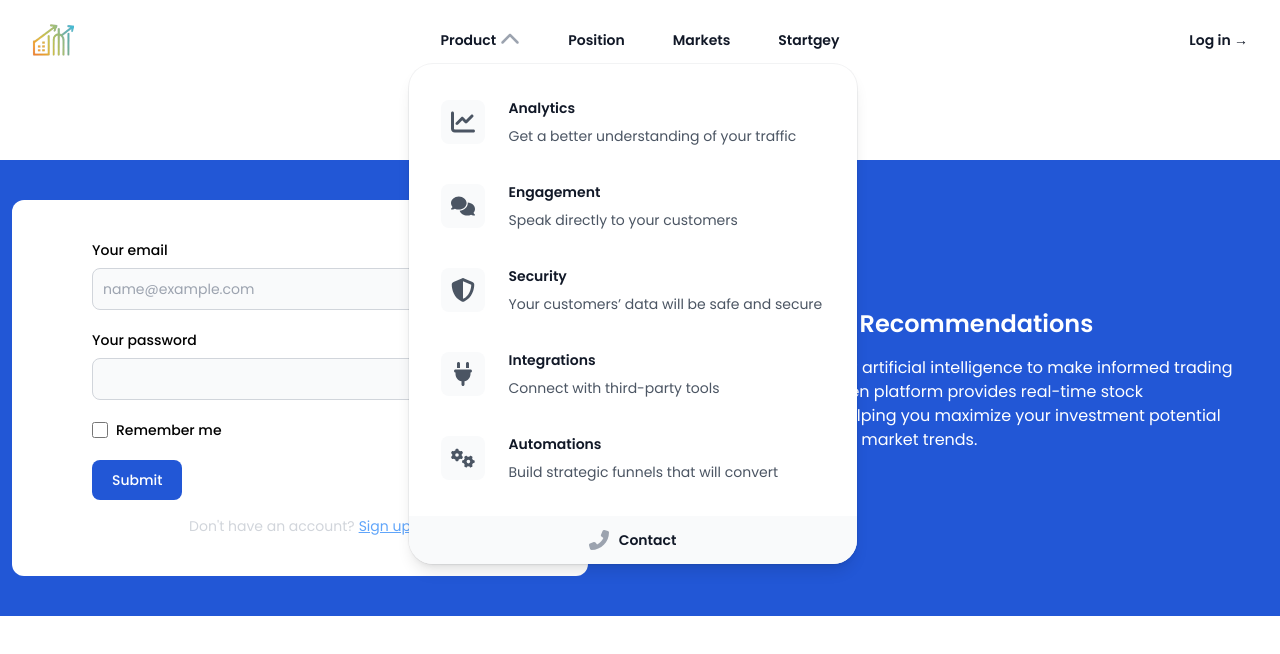
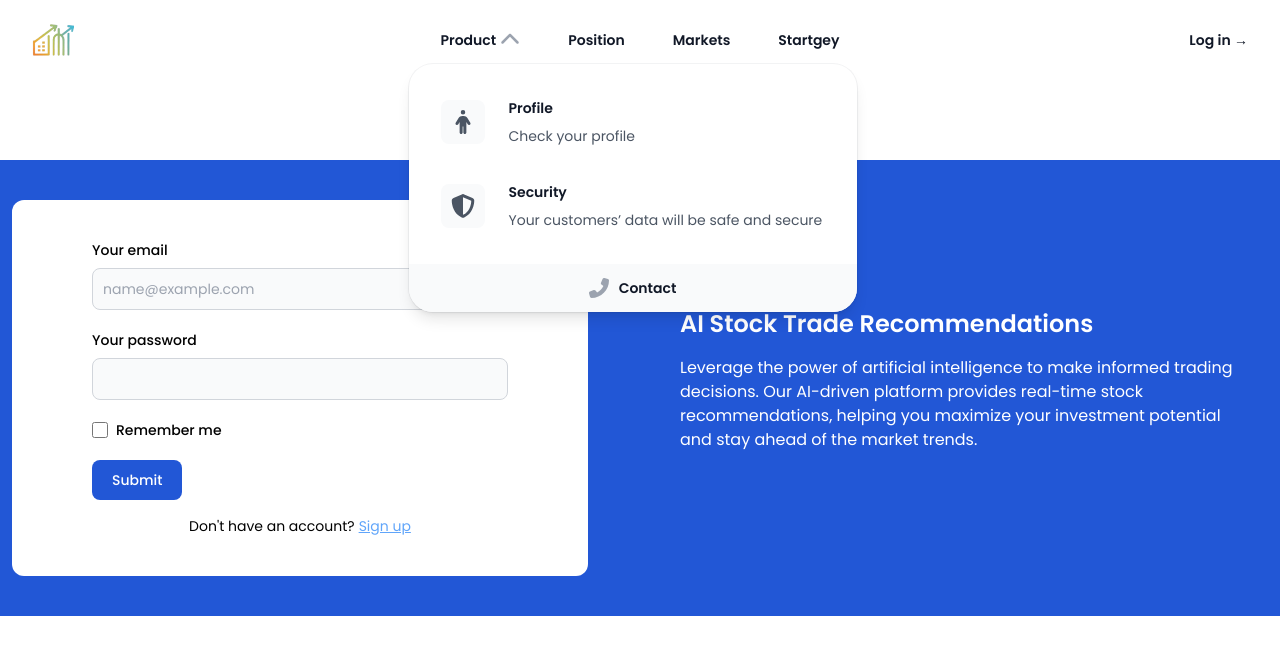
Before and after one commit to rmhaiderali/Stock-Trade-Management-, a React (Vite) app: page /login in a window 1280 px wide. Both pictures are taken after a click on the button "Product". Shown: the top 654 px of the page. Built offline with nearby package versions, Linux system fonts and the light colour scheme.

Commit message:
new changes

```diff
--- a/src/Components/Header/Navbar.jsx
+++ b/src/Components/Header/Navbar.jsx
@@ -1,6 +1,6 @@
 import React, { useState } from 'react';
 import { FontAwesomeIcon } from '@fortawesome/react-fontawesome';
-import { faBars, faChevronDown, faTimes, faChartLine, faComments, faShieldAlt, faPlug, faCogs, faPlayCircle, faPhoneAlt } from '@fortawesome/free-solid-svg-icons';
+import { faBars, faChevronDown, faTimes, faChartLine, faComments, faShieldAlt, faPlug, faCogs, faPlayCircle, faPhoneAlt, faPerson } from '@fortawesome/free-solid-svg-icons';
 import { Link } from 'react-router-dom';
 
 function Navbar() {
@@ -44,28 +44,17 @@ function Navbar() {
               {isProductMenuOpen && (
                 <div className="absolute -left-8 top-full z-10 mt-3 w-screen max-w-md overflow-hidden rounded-3xl bg-white shadow-lg ring-1 ring-gray-900/5">
                   <div className="p-4">
+
                     <div className="group relative flex items-center gap-x-6 rounded-lg p-4 text-sm leading-6 hover:bg-gray-50">
                       <div className="flex h-11 w-11 flex-none items-center justify-center rounded-lg bg-gray-50 group-hover:bg-white">
-                        <FontAwesomeIcon icon={faChartLine} className="h-6 w-6 text-gray-600 group-hover:text-indigo-600" />
+                        <FontAwesomeIcon icon={faPerson} className="h-6 w-6 text-gray-600 group-hover:text-indigo-600" />
                       </div>
                       <div className="flex-auto">
-                        <a href="#" className="block font-semibold text-gray-900">
-                          Analytics
+                        <Link to="/profile" className="block font-semibold text-gray-900">
+                          Profile
                           <span className="absolute inset-0" />
-                        </a>
-                        <p className="mt-1 text-gray-600">Get a better understanding of your traffic</p>
-                      </div>
-                    </div>
-                    <div className="group relative flex items-center gap-x-6 rounded-lg p-4 text-sm leading-6 hover:bg-gray-50">
-                      <div className="flex h-11 w-11 flex-none items-center justify-center rounded-lg bg-gray-50 group-hover:bg-white">
-                        <FontAwesomeIcon icon={faComments} className="h-6 w-6 text-gray-600 group-hover:text-indigo-600" />
-                      </div>
-                      <div className="flex-auto">
-                        <a href="#" className="block font-semibold text-gray-900">
-                          Engagement
-                          <span className="absolute inset-0" />
-                        </a>
-                        <p className="mt-1 text-gray-600">Speak directly to your customers</p>
+                        </Link>
+                        <p className="mt-1 text-gray-600">Check your profile</p>
                       </div>
                     </div>
                     <div className="group relative flex items-center gap-x-6 rounded-lg p-4 text-sm leading-6 hover:bg-gray-50">
@@ -80,37 +69,13 @@ function Navbar() {
                         <p className="mt-1 text-gray-600">Your customers’ data will be safe and secure</p>
                       </div>
                     </div>
-                    <div className="group relative flex items-center gap-x-6 rounded-lg p-4 text-sm leading-6 hover:bg-gray-50">
-                      <div className="flex h-11 w-11 flex-none items-center justify-center rounded-lg bg-gray-50 group-hover:bg-white">
-                        <FontAwesomeIcon icon={faPlug} className="h-6 w-6 text-gray-600 group-hover:text-indigo-600" />
-                      </div>
-                      <div className="flex-auto">
-                        <a href="#" className="block font-semibold text-gray-900">
-                          Integrations
-                          <span className="absolute inset-0" />
-                        </a>
-                        <p className="mt-1 text-gray-600">Connect with third-party tools</p>
-                      </div>
-                    </div>
-                    <div className="group relative flex items-center gap-x-6 rounded-lg p-4 text-sm leading-6 hover:bg-gray-50">
-                      <div className="flex h-11 w-11 flex-none items-center justify-center rounded-lg bg-gray-50 group-hover:bg-white">
-                        <FontAwesomeIcon icon={faCogs} className="h-6 w-6 text-gray-600 group-hover:text-indigo-600" />
-                      </div>
-                      <div className="flex-auto">
-                        <a href="#" className="block font-semibold text-gray-900">
-                          Automations
-                          <span className="absolute inset-0" />
-                        </a>
-                        <p className="mt-1 text-gray-600">Build strategic funnels that will convert</p>
-                      </div>
-                    </div>
-                  </div>
+                                      </div>
                   <div className="grid grid-cols-1 divide-x divide-gray-900/5 bg-gray-50">
 
-                    <a href="#" className="flex items-center justify-center gap-x-2.5 p-3 text-sm font-semibold leading-6 text-gray-900 hover:bg-gray-100">
+                    <Link to="/contact" className="flex items-center justify-center gap-x-2.5 p-3 text-sm font-semibold leading-6 text-gray-900 hover:bg-gray-100">
                       <FontAwesomeIcon icon={faPhoneAlt} className="h-5 w-5 flex-none text-gray-400" />
                       Contact
-                    </a>
+                    </Link>
                   </div>
                 </div>
               )}
--- a/src/Components/Login/Login.jsx
+++ b/src/Components/Login/Login.jsx
@@ -58,7 +58,7 @@ function Login() {
           Submit
         </button>
         <div className="text-sm text-center mt-4">
-          <span className="text-gray-300">
+          <span className="">
             Don't have an account?
           </span>
           <Link
```
